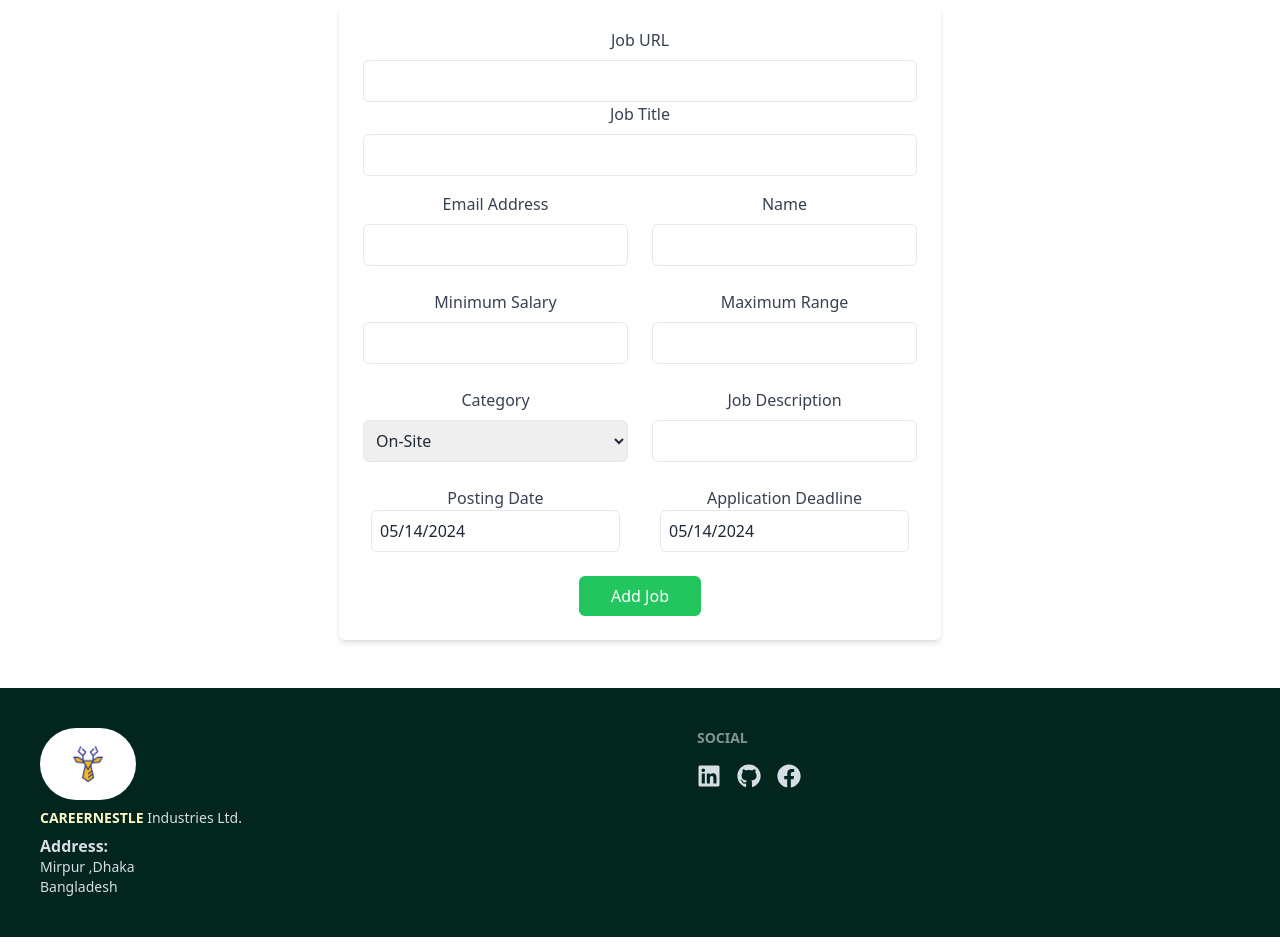
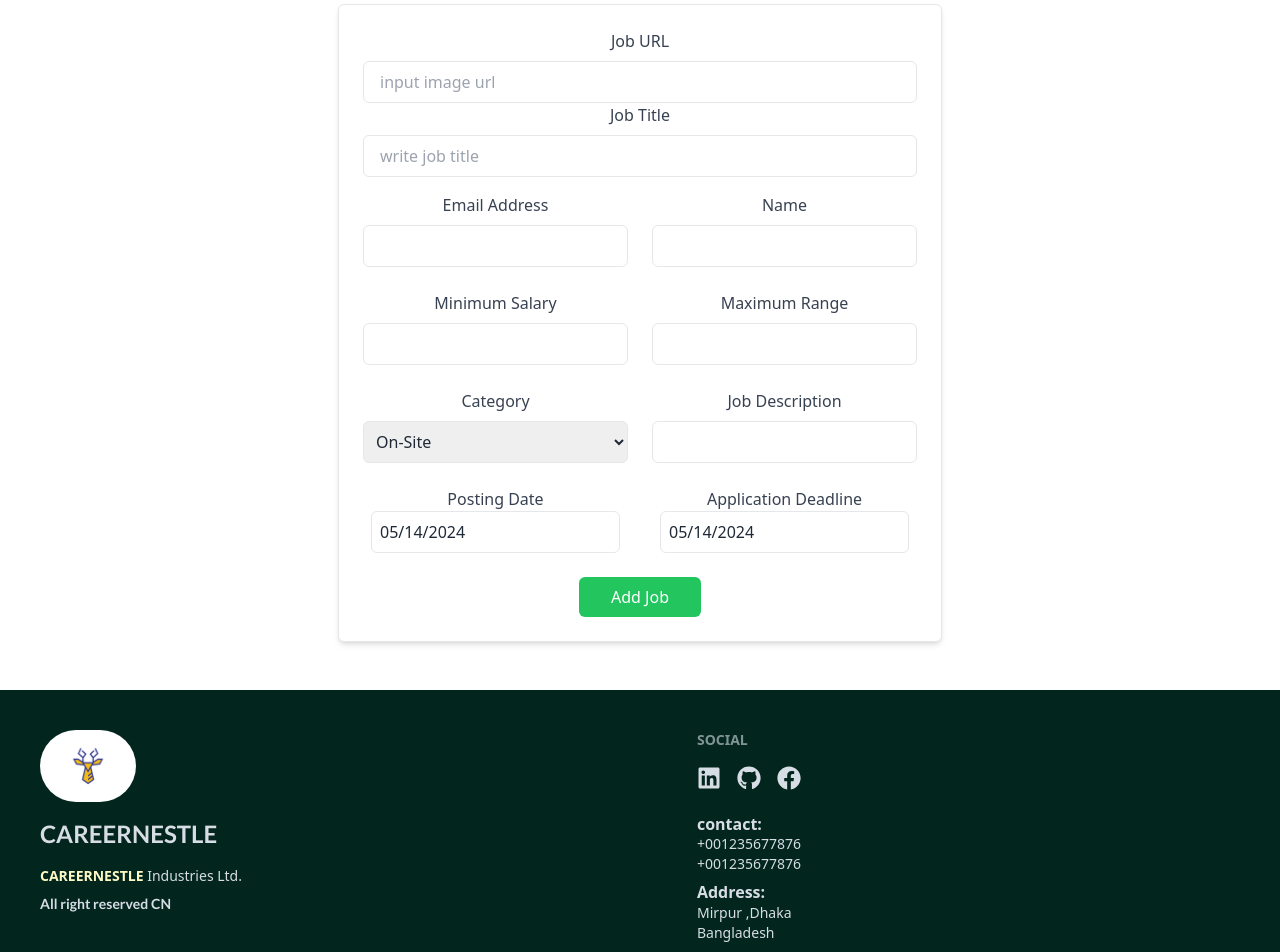
Before and after one commit to ashrafultusar/assignment-11-clint-code, a React (Vite) app: page /add-job in a window 1280 px wide. Shown: the part 180-1132 px from the top of the page. Built offline with nearby package versions, Linux system fonts and the light colour scheme; no server answers.

Commit message:
added update

```diff
--- a/src/Home/JobDetails.jsx
+++ b/src/Home/JobDetails.jsx
@@ -253,8 +253,10 @@ console.log(PostingDate,ApplicationDeadline)
                         />
                       </span>
                     </div>
-                    <div className="ml-40 mt-4 ">
+                    <div className=" mt-4 ">
                       <div method="dialog">
+
+
                         <button
                           className="btn bg-green-500"
                           onClick={() => {
@@ -268,6 +270,8 @@ console.log(PostingDate,ApplicationDeadline)
                             Cancel
                           </button>
                         </Link>
+
+
                       </div>
                     </div>
                   </form>
--- a/src/Home/TabCatagoris.jsx
+++ b/src/Home/TabCatagoris.jsx
@@ -28,9 +28,9 @@ const TabCatagoris = ( ) => {
             Four Category available for the time being.Browse them by clicking
             on the tabs bellow
           </p>
-          <div className="flex justify-center items-center">
+          <div className="flex justify-center items-center text-[17px] font-bold font-lato">
             <TabList>
-              <Tab>On-Site Job</Tab>
+              <Tab >On-Site Job</Tab>
               <Tab>Remote Job</Tab>
               <Tab>Hybrid</Tab>
               <Tab>Part Time</Tab>
--- a/src/Pages/AddJob.jsx
+++ b/src/Pages/AddJob.jsx
@@ -63,7 +63,7 @@ const AddJob = () => {
       </div>
       <div>
         <div className="flex justify-center items-center  my-12">
-          <section className=" p-2 md:p-6 mx-auto bg-white rounded-md shadow-md ">
+          <section className=" p-2 md:p-6 mx-auto bg-white border border-solid rounded-md shadow-md ">
             <form onSubmit={handelAddJob}>
               <div>
                 <label className="text-gray-700 " htmlFor="url">
@@ -71,7 +71,7 @@ const AddJob = () => {
                 </label>
                 <input
                   id="url"
-                  name="image"
+                  name="image" placeholder="input image url"
                   type="text"
                   className="block w-full px-4 py-2 mt-2 text-gray-700 bg-white border border-gray-200 rounded-md  focus:border-blue-400 focus:ring-blue-300 focus:ring-opacity-40  focus:outline-none focus:ring"
                 />
@@ -81,7 +81,7 @@ const AddJob = () => {
                     Job Title
                   </label>
                   <input
-                    id="job_title"
+                    id="job_title" placeholder="write job title"
                     name="job_title"
                     type="text"
                     className="block w-full px-4 py-2 mt-2 text-gray-700 bg-white border border-gray-200 rounded-md  focus:border-blue-400 focus:ring-blue-300 focus:ring-opacity-40  focus:outline-none focus:ring"
--- a/src/Pages/Footer.jsx
+++ b/src/Pages/Footer.jsx
@@ -6,18 +6,16 @@ const Footer = () => {
     <div className="bg-[#02251e]">
       <footer className="footer container mx-auto p-10  text-neutral-content">
         <aside>
+
           <img className="w-24 rounded-full " src={logo} alt="" />
+          <p className= "py-2 text-2xl font-bold font-lato">CAREERNESTLE</p>
+
           <p>
             <span className="font-semibold text-yellow-100">CAREERNESTLE</span>{" "}
             Industries Ltd.
             <br />
           </p>
-          <p>
-            <span className="text-[16px] font-bold">Address:</span>
-            <br />
-            <span>Mirpur ,Dhaka</span>
-            <p>Bangladesh</p>
-          </p>
+         <p className="font-bold font-lato">All right reserved CN</p>
         </aside>
         <nav>
           <h6 className="footer-title">Social</h6>
@@ -40,7 +38,20 @@ const Footer = () => {
                 <FaFacebook />
               </a>
             </a>
+
           </div>
+
+          <div className="pt-4">
+            <h1 className="text-[16px] font-bold">contact:</h1>
+            <p>+001235677876</p>
+            <p>+001235677876</p>
+          </div>
+          <p>
+            <span className="text-[16px] font-bold">Address:</span>
+            <br />
+            <span>Mirpur ,Dhaka</span>
+            <p>Bangladesh</p>
+          </p>
         </nav>
       </footer>
     </div>
```
